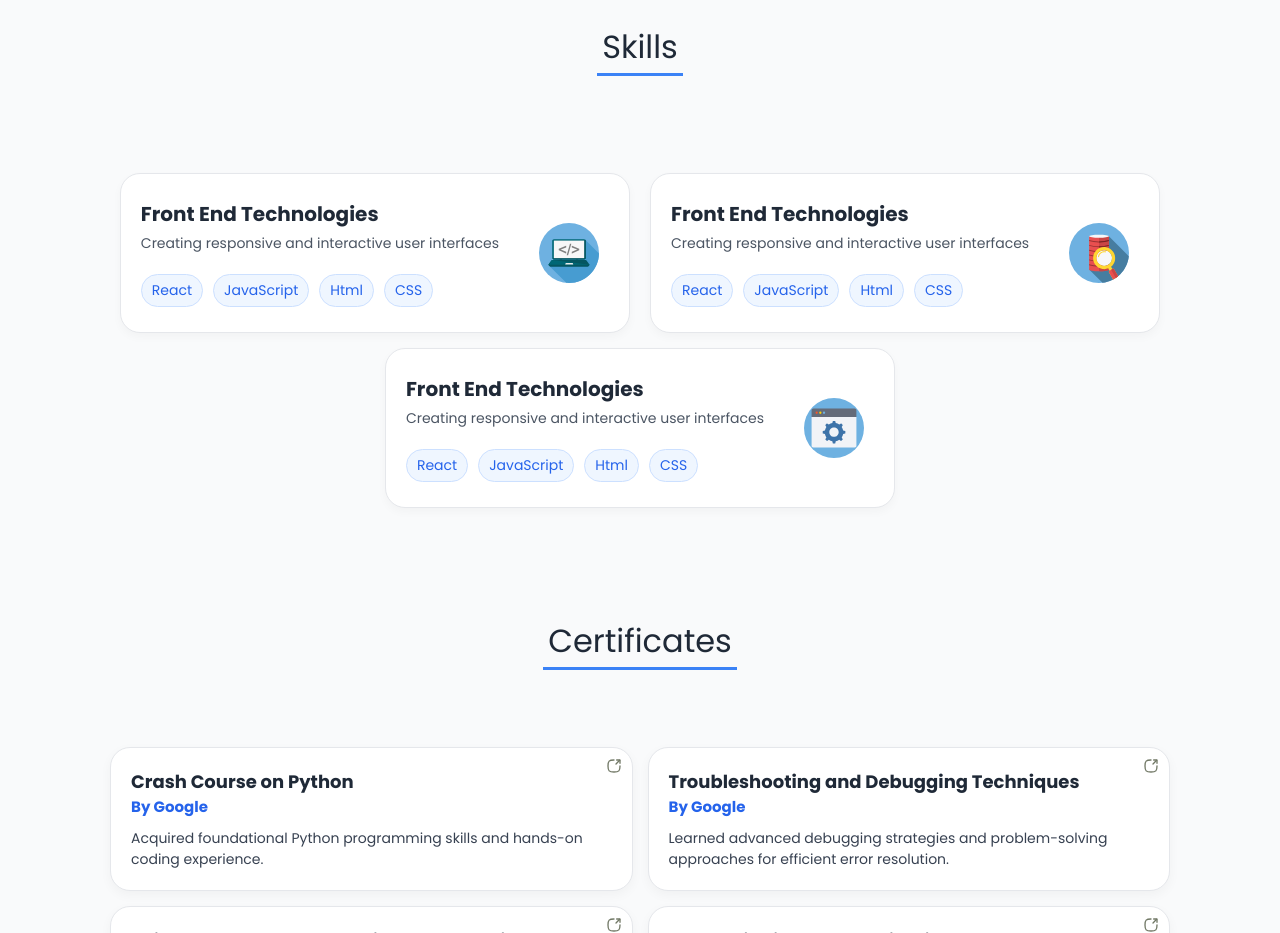
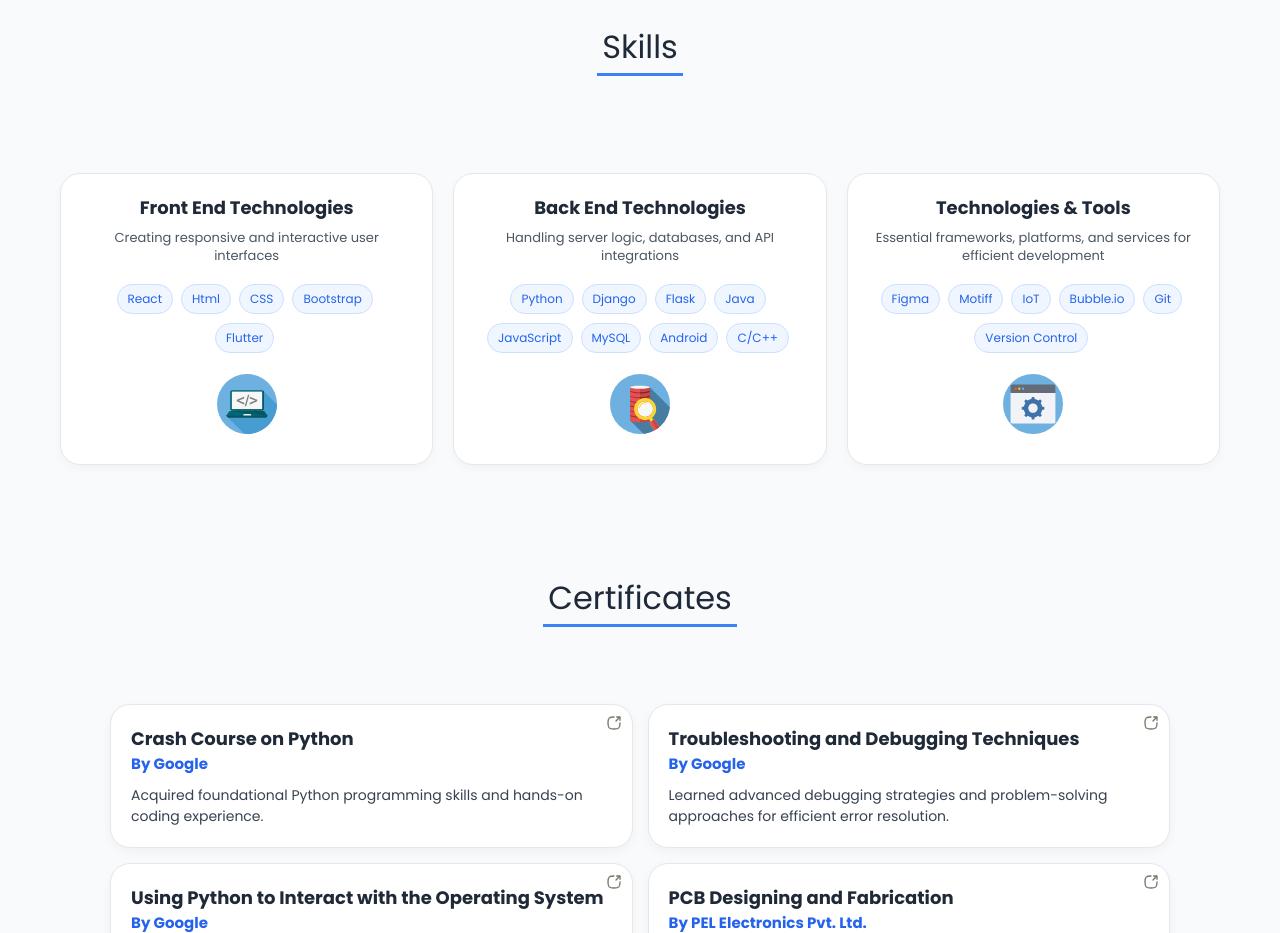
Before and after one commit to parmartanishq/Tanishq-Parmar-Portfolio, a React (Vite) app: page / in a window 1280 px wide. Shown: the part 1400-2333 px from the top of the page. Built offline with nearby package versions, Linux system fonts and the light colour scheme.

Commit message:
Skills Data Layout and Updated

```diff
--- a/src/Components/Skills/Skills.css
+++ b/src/Components/Skills/Skills.css
@@ -10,7 +10,9 @@
 ._skills {
     display: flex;
     justify-content: center;
-    margin: 30px 1px;
+    margin: 30px auto;
+    max-width: 1200px;
+    width: 100%;
 }
 
 ._skill {
@@ -19,34 +21,39 @@
     row-gap: 15px;
     margin-top: 20px;
     padding: 20px;
+    width: 100%;
     @media(width <= 40em){
         grid-template-columns: repeat(1, 1fr);
     }
-    @media(width > 60em){
+    @media(width > 40em) and (width <= 60em){
         grid-template-columns: repeat(2, 1fr);
     }
-
+    @media(width > 60em){
+        grid-template-columns: repeat(3, 1fr);
+    }
 }
 
 ._skillCard {
-    display: grid;
-    gap: 10px;
+    display: flex;
+    flex-direction: column;
+    gap: 15px;
     background: #FFFFFF;                /* white card */
     border-radius: 20px;
-    padding: 15px 10px;
+    padding: 20px;
     font-size: 12px;
     border: 1px solid #E5E7EB;          /* soft border */
     box-shadow: 0 4px 10px rgba(0, 0, 0, 0.03); /* subtle card shadow */
     transition: box-shadow,all 0.3s ease;
-    grid-template-columns: max-content 2fr;
+    height: 100%;
 
     @media(width <= 60em){
+        text-align: center;
+        display: grid;
         grid-template-columns: repeat(1, 4fr);
         grid-template-areas:
             "icon"
             "text";
     }
-
 }
 
 ._skillCard:hover {
@@ -56,11 +63,14 @@
 ._skillIcon {
     align-items: center;
     justify-content: center;
-    margin: 20px;
     display: flex;
     @media(width <= 60em){
-    grid-area: icon;
-        }
+        grid-area: icon;
+        margin: 20px;
+    }
+    @media(width > 60em){
+        margin-bottom: 10px;
+    }
 }
 
 ._skillIcon img {
@@ -68,49 +78,72 @@
 }
 
 ._skillDescribe {
-    margin: 10px;
+    flex: 1;
     @media(width <= 60em){
         grid-area: text;
+        margin: 10px;
+    }
+    @media(width > 60em){
+        text-align: center;
     }
 }
 
+._centered {
+    @media(width < 961px) and (width > 640px){
+        grid-column: 1 / span 2;
+        justify-self: center;
+    }
+}
 ._skillDescribe h4 {
     font-size: 20px;
     color: #1F2937; /* dark gray text */
-    margin-bottom: 4px;
+    margin-bottom: 8px;
+    @media(width > 60em){
+        font-size: 18px;
+    }
 }
 
 ._skillDescribe span {
     color: #4B5563; /* medium gray for subtext */
     font-size: 14px;
+    display: block;
+    margin-bottom: 15px;
+    @media(width > 60em){
+        font-size: 13px;
+        line-height: 1.4;
+    }
 }
 
 ._skillList {
-    flex: 1;
     list-style: none;
-    text-align: left;
-    margin-top: 10px;
+    text-align: center;
+    margin: 0;
+    padding: 0;
+    @media(width > 60em){
+        text-align: center;
+    }
 }
 
 ._skillList li {
     display: inline-block;
-    margin-right: 10px;
-    margin-top: 10px;
-    padding: 5px 10px;
+    margin: 3px 2px;
+    padding: 6px 12px;
     border: 1px solid #cce0ff;        /* soft border */
     border-radius: 20px;
-    font-size: 14px;
+    font-size: 13px;
     background: #EFF6FF;              /* light blue bg */
     color: #2563EB;                   /* blue text */
     font-weight: 500;
+    @media(width > 60em){
+        margin-right: 6px;
+        margin-bottom: 6px;
+        padding: 5px 10px;
+        font-size: 12px;
+    }
 }
 
 ._centered {
-    @media(width > 40em){
-        grid-column: 1 / span 2;
-        justify-self: center;
-    }
-
+    /* Remove the centering behavior since we now have 3 columns */
 }
 
 .skills_sec.dark {
--- a/src/Components/Skills/Skills.jsx
+++ b/src/Components/Skills/Skills.jsx
@@ -7,9 +7,32 @@ import logo_tools from '../../assets/logo_tools.svg';
 const Skills = ({ theme }) => {
     const front_skills = [
         'React',
-        'JavaScript',
         'Html',
         'CSS',
+        'Bootstrap',
+        'Flutter',
+
+    ]
+    const back_skills = [
+        'Python',
+        'Django',
+        'Flask',
+        'Java',
+        'JavaScript',
+        'MySQL',
+        'Android',
+        'C/C++',
+
+    ]
+    const tool_skills = [
+       'Figma',
+       'Motiff',
+        'IoT',
+       'Bubble.io',
+        'Git',
+       'Version Control',
+
+
     ]
     return (
         <div className={`skills_sec ${theme === 'dark' ? 'dark' : ''}`}>
@@ -37,10 +60,10 @@ const Skills = ({ theme }) => {
                     <div className='_skillCard'>
 
                         <div className='_skillDescribe'>
-                            <h4> Front End Technologies </h4>
-                            <span> Creating responsive and interactive user interfaces</span>
+                            <h4>Back End Technologies</h4>
+                            <span>Handling server logic, databases, and API integrations</span>
                             <ul className='_skillList'>
-                                {front_skills.map((skill, index) => (
+                                {back_skills.map((skill, index) => (
                                     <li key={index}>{skill}</li>
                                 ))}
                             </ul>
@@ -53,10 +76,10 @@ const Skills = ({ theme }) => {
                         <div className='_skillCard'>
 
                             <div className='_skillDescribe'>
-                                <h4> Front End Technologies </h4>
-                                <span> Creating responsive and interactive user interfaces</span>
+                                <h4>Technologies & Tools</h4>
+                                <span>Essential frameworks, platforms, and services for efficient development</span>
                                 <ul className='_skillList'>
-                                    {front_skills.map((skill, index) => (
+                                    {tool_skills.map((skill, index) => (
                                         <li key={index}>{skill}</li>
                                     ))}
                                 </ul>
```
